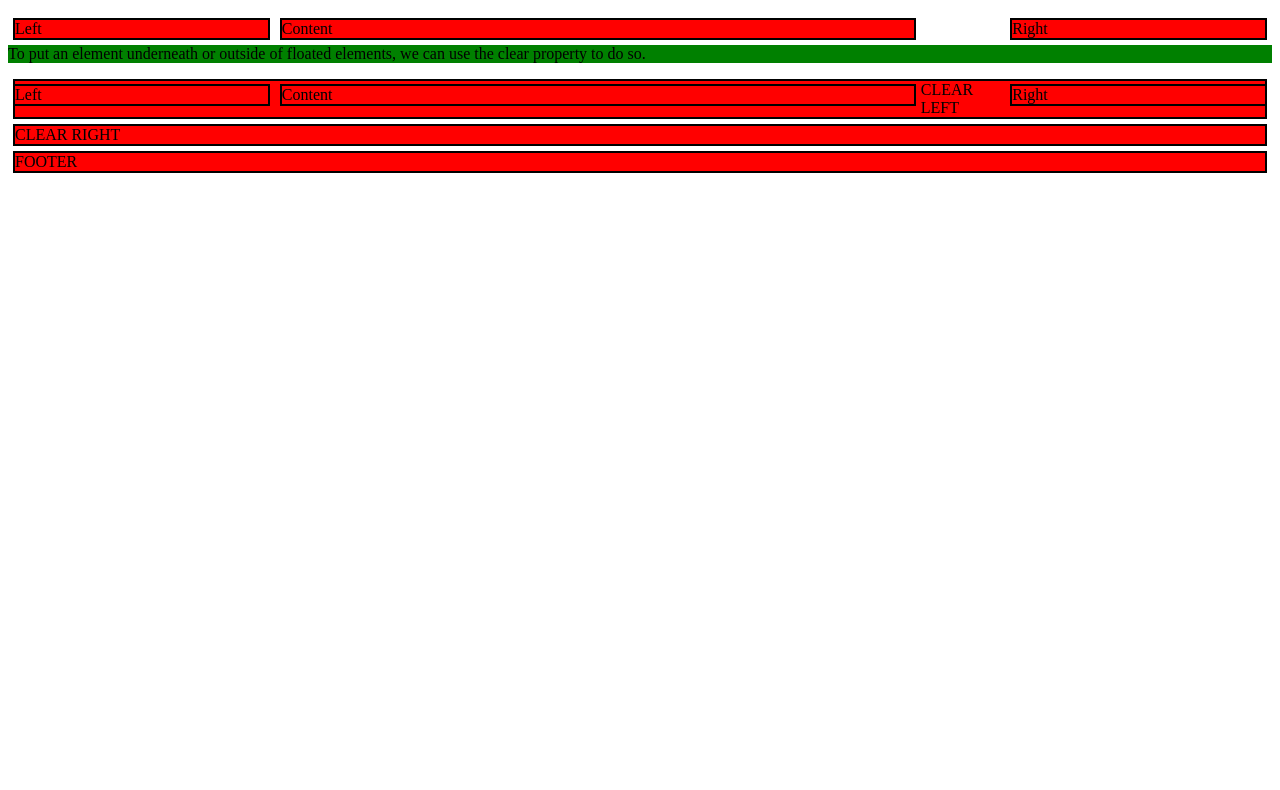
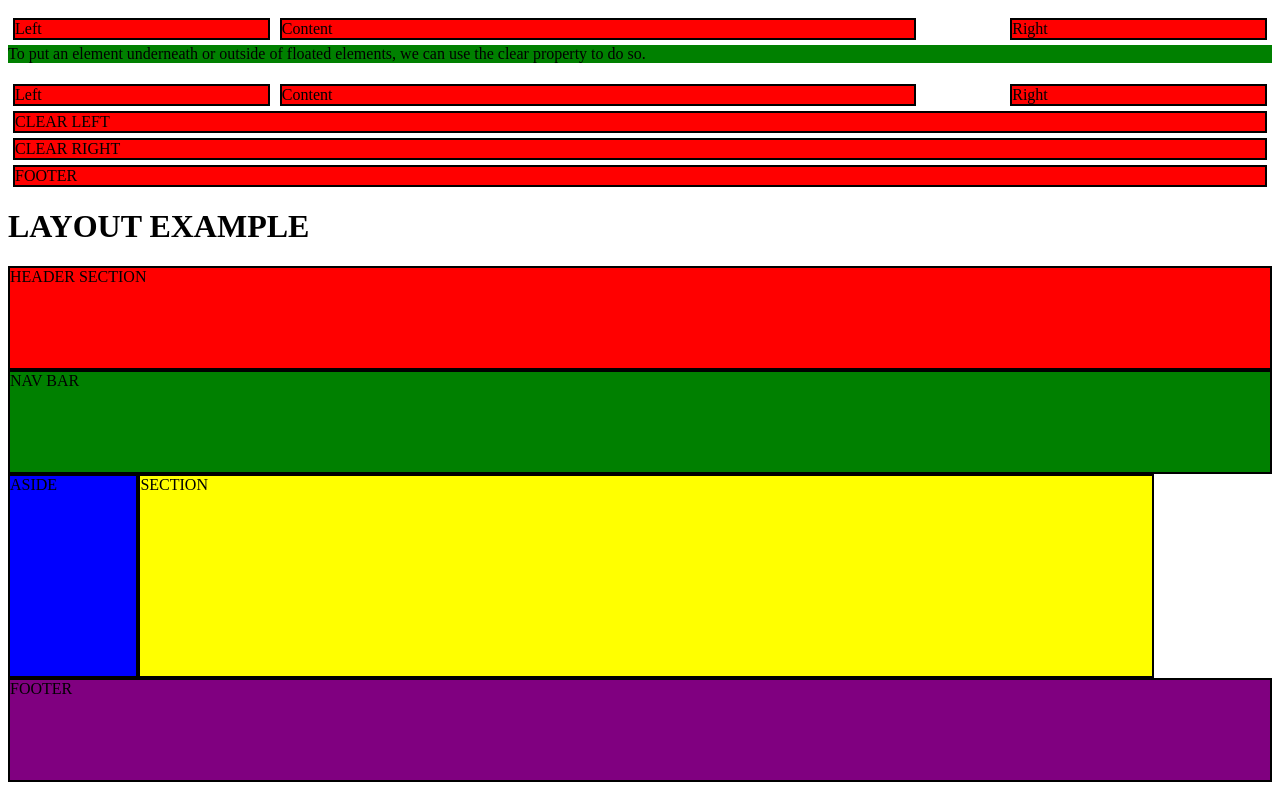
Before and after one commit to mooresim/DisplayFloat, a plain HTML site: page index.html in a window 1280 px wide. Shown: the part 542-1332 px from the top of the page. Before the commit the page ends 800 px from the top, so only its background shows below. Drawn offline with Linux system fonts and the light colour scheme.

Commit message:
layout example

```diff
--- a/index.html
+++ b/index.html
@@ -61,5 +61,23 @@
         <div id="clear-left">CLEAR LEFT</div>
         <div id="clear-right">CLEAR RIGHT</div>
         <div id="float-footer">FOOTER</div>
+
+        <h1>LAYOUT EXAMPLE</h1>
+
+        <header>
+            HEADER SECTION
+        </header>
+        <nav>
+            NAV BAR
+        </nav>
+        <aside>
+            ASIDE
+        </aside>
+        <section>
+            SECTION
+        </section>
+        <footer>
+            FOOTER
+        </footer>
     </body>
 </html>
--- a/style.css
+++ b/style.css
@@ -6,7 +6,7 @@ div{
 
 p{
     background-color: green;
-    clear: both;
+    clear:both;
 }
 
 #blue-background{
@@ -39,3 +39,42 @@ p{
     float: left;
     width: 50%;
 }
+
+#clear-left{
+    clear: left;
+}
+
+#clear-right{
+    clear: right;
+}
+
+header{
+    border: 2px solid black;
+    background-color: red;
+    height: 100px;
+}
+nav{
+    border: 2px solid black;
+    background-color: green;
+    height: 100px;
+}
+aside{
+    border: 2px solid black;
+    background-color: blue;
+    float: left;
+    height: 200px;
+   width: 10%;
+}
+section{
+    border: 2px solid black;
+    background-color: yellow;
+    float: left;
+    height: 200px;
+    width: 80%;
+}
+footer{
+    border: 2px solid black;
+    background-color: purple;
+    height: 100px;
+    clear: both;
+}
```
